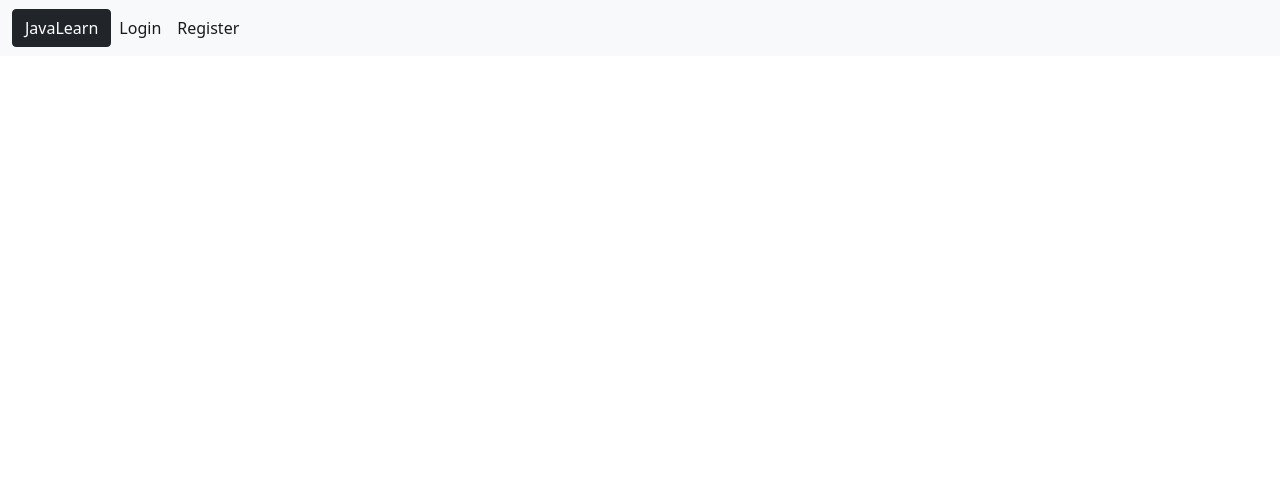
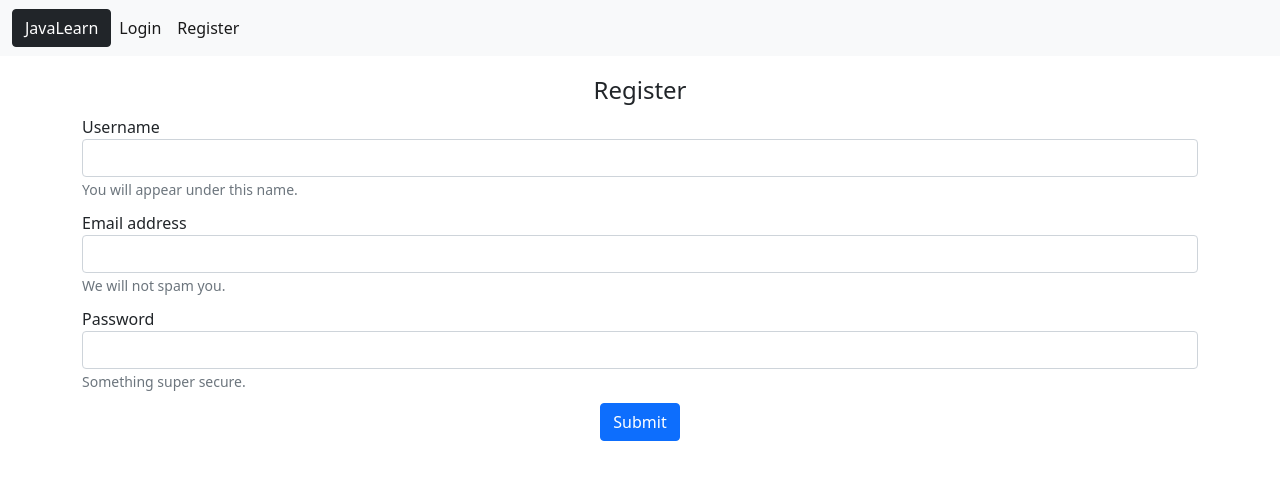
Before and after one commit to rm46627/JavaLearn, an Angular app in the folder angular-JavaLearn/: page /signup in a window 1280 px wide. Before the commit this address led to /. Shown: the top 480 px of the page. Built offline with nearby package versions, Linux system fonts and the light colour scheme.

Commit message:
added login and signup angular components

```diff
--- a/angular-JavaLearn/src/app/app-routing.module.ts
+++ b/angular-JavaLearn/src/app/app-routing.module.ts
@@ -1,7 +1,12 @@
 import { NgModule } from '@angular/core';
 import { RouterModule, Routes } from '@angular/router';
+import { LoginComponent } from './auth/login/login.component';
+import { SignupComponent } from './auth/signup/signup.component';
 
-const routes: Routes = [];
+const routes: Routes = [
+  {path: 'signup', component: SignupComponent},
+  {path: 'login', component: LoginComponent}
+];
 
 @NgModule({
   imports: [RouterModule.forRoot(routes)],
--- /dev/null
+++ b/angular-JavaLearn/src/app/auth/login/login.component.css
@@ -0,0 +1,12 @@
+.form-group, .btn-primary{
+    margin-top: 10px;
+}
+
+h4 {
+    margin-top: 20px;
+    text-align: center;
+}
+
+input.ng-invalid.ng-touched {
+    border: 1px solid red;
+}
--- /dev/null
+++ b/angular-JavaLearn/src/app/auth/login/login.component.html
@@ -0,0 +1,22 @@
+<div class="container">
+    <h4>Login</h4>
+    <form [formGroup]="loginForm">
+        <div class="form-group">
+            <label for="inputUsername">Username</label>
+            <input type="text" class="form-control" [formControlName]="'username'" id="inputUsername" aria-describedby="username">
+            <small *ngIf="!loginForm.get('username')?.valid && loginForm.get('username')?.touched">
+              Required.<br>
+            </small>
+          </div>
+        <div class="form-group">
+          <label for="inputPassword">Password</label>
+          <input type="password" class="form-control" [formControlName]="'password'" id="inputPassword">
+          <small *ngIf="!loginForm.get('password')?.valid && loginForm.get('password')?.touched">
+            Required.<br>
+          </small>
+        </div>
+        <div class="text-center">
+            <button type="submit" class="btn btn-primary ">Submit</button>
+        </div>
+    </form>
+</div>
--- /dev/null
+++ b/angular-JavaLearn/src/app/auth/login/login.component.ts
@@ -0,0 +1,21 @@
+import { Component, OnInit } from '@angular/core';
+import { FormControl, FormGroup, Validators } from '@angular/forms';
+
+@Component({
+  selector: 'app-login',
+  templateUrl: './login.component.html',
+  styleUrls: ['./login.component.css']
+})
+export class LoginComponent implements OnInit {
+
+  loginForm: FormGroup = new FormGroup ({
+    username: new FormControl('', Validators.required),
+    password: new FormControl('', Validators.required)
+  });
+
+  constructor() { }
+
+  ngOnInit(): void {
+  }
+
+}
--- /dev/null
+++ b/angular-JavaLearn/src/app/auth/signup/signup.component.css
@@ -0,0 +1,16 @@
+.form-group, .btn-primary{
+    margin-top: 10px;
+}
+
+h4 {
+    margin-top: 20px;
+    text-align: center;
+}
+
+input.ng-invalid.ng-touched {
+    border: 1px solid red;
+}
+
+.valid {
+    border: 1px solid red;
+}
--- /dev/null
+++ b/angular-JavaLearn/src/app/auth/signup/signup.component.html
@@ -0,0 +1,32 @@
+<div class="container">
+    <h4>Register</h4>
+    <form [formGroup]="signupForm">
+      <div class="form-group">
+          <label for="inputUsername">Username</label>
+          <input type="text" class="form-control" [formControlName]="'username'" id="username">
+          <small *ngIf="!signupForm.get('username')?.valid && signupForm.get('username')?.touched">
+            Minimum three characters required.<br>
+          </small>
+          <small class="form-text text-muted">You will appear under this name.</small>
+        </div>
+        <div class="form-group">
+          <label for="inputEmail">Email address</label>
+          <input type="text" class="form-control" [formControlName]="'email'" id="email" aria-describedby="email">
+          <small *ngIf="!signupForm.get('email')?.valid && signupForm.get('email')?.touched">
+            Please provide a valid email.<br>
+          </small>
+          <small class="form-text text-muted">We will not spam you.</small>
+        </div>
+        <div class="form-group">
+          <label for="inputPassword">Password</label>
+          <input type="password" class="form-control" [formControlName]="'password'" id="password">
+          <small *ngIf="!signupForm.get('password')?.valid && signupForm.get('password')?.touched">
+            Minimum six characters required.<br>
+          </small>
+          <small class="form-text text-muted">Something super secure.</small>
+        </div>
+        <div class="text-center">
+            <button type="submit" class="btn btn-primary ">Submit</button>
+        </div>
+    </form>
+</div>
--- /dev/null
+++ b/angular-JavaLearn/src/app/auth/signup/signup.component.ts
@@ -0,0 +1,26 @@
+import { Component, OnInit } from '@angular/core';
+import { FormControl, FormGroup, Validators } from '@angular/forms';
+
+@Component({
+  selector: 'app-signup',
+  templateUrl: './signup.component.html',
+  styleUrls: ['./signup.component.css']
+})
+export class SignupComponent implements OnInit {
+
+  signupForm: FormGroup = new FormGroup ({
+    username: new FormControl('', [Validators.required, Validators.minLength(3)]),
+    email: new FormControl('', [Validators.required, Validators.email]),
+    password: new FormControl('', [Validators.required, Validators.minLength(6)])
+  });
+
+  get f()
+{
+    return this.signupForm.controls;
+}
+
+  constructor() { }
+
+  ngOnInit(): void {}
+
+}
--- a/angular-JavaLearn/src/app/header/header.component.html
+++ b/angular-JavaLearn/src/app/header/header.component.html
@@ -1,15 +1,18 @@
-<nav class="navbar fixed-top navbar-expand-lg navbar-light bg-light">
+
+  <nav class="navbar sticky-top navbar-expand navbar-light bg-light">
     <div class="container-fluid">
       <button class="btn btn-dark navbtn" type="button" href="/" >JavaLearn</button>
       <div class="collapse navbar-collapse" id="navbarNav">
         <ul class="navbar-nav">
           <li class="nav-item">
-          <a class="nav-link active navbtn" href="/login">Login</a>
+            <a class="nav-link active navbtn float" href="/login">Login</a>
           </li>
           <li class="nav-item">
-          <a class="nav-link active navbtn" href="/signup">Register</a>
+            <a class="nav-link active navbtn float" routerLink="/signup">Register</a>
           </li>
         </ul>
       </div>
     </div>
   </nav>
+
+<router-outlet></router-outlet>
```
Also changed, not shown: angular-JavaLearn/src/app/app.module.ts (+9 -2 lines), 2 other files (tests, documents, lock files or other folders). Lines whose indentation alone changed are shown as unchanged.
